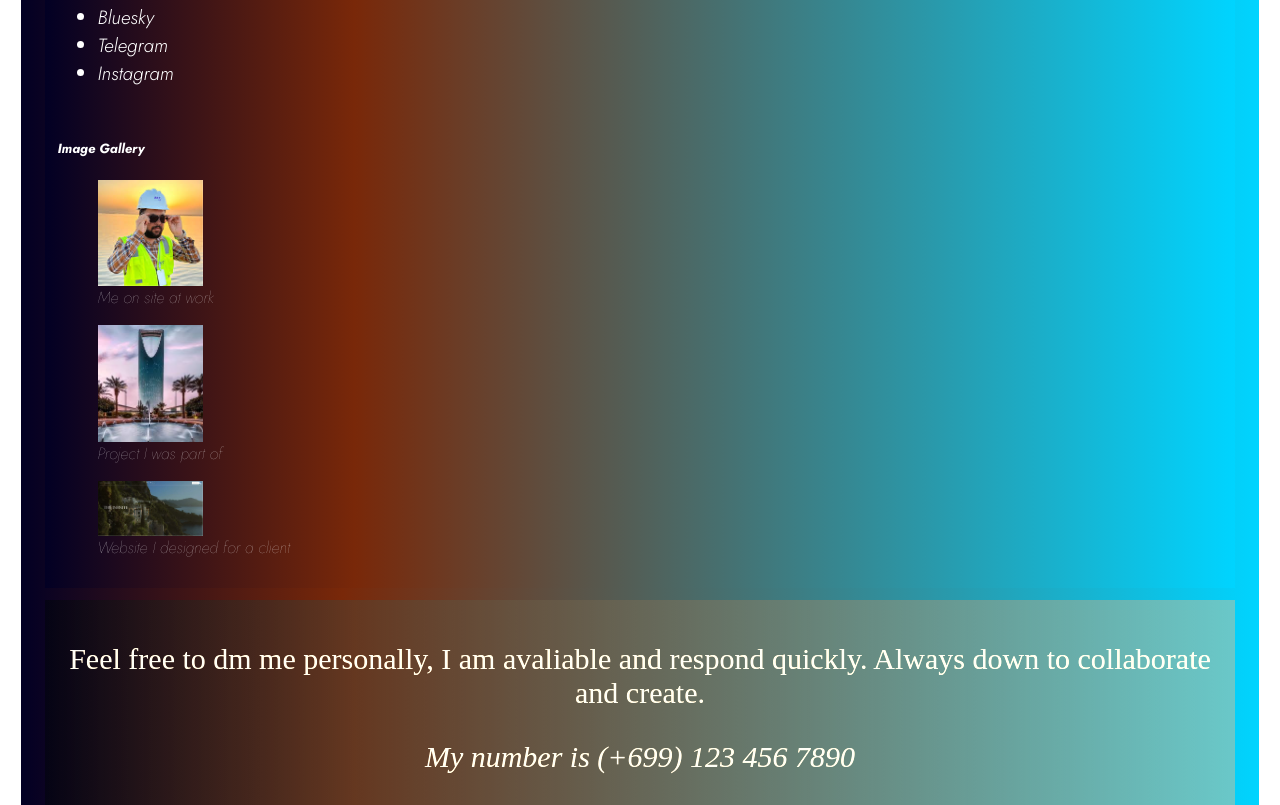
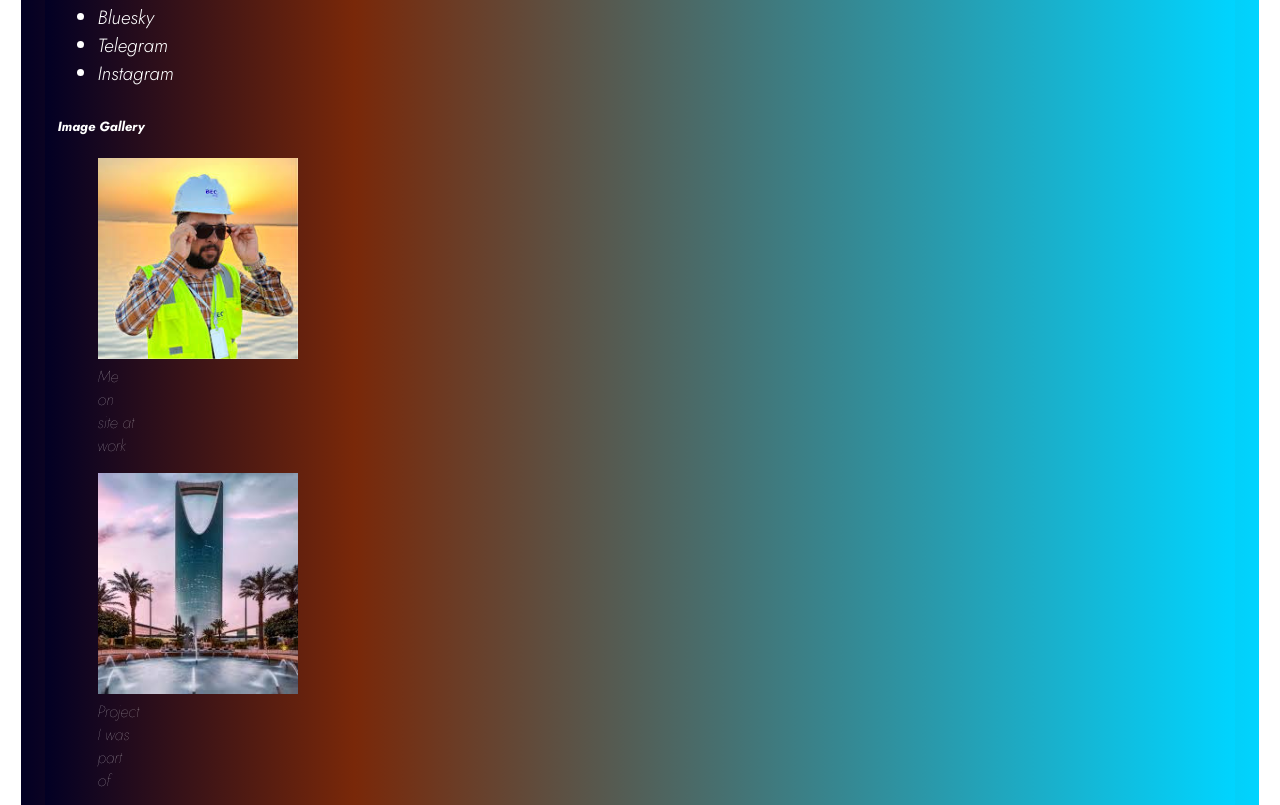
Before and after one commit to UMVdDv/Assignment1, a plain HTML site: page ProfileAssignment.html in a window 1280 px wide. Shown: the part 1085-1890 px from the top of the page. Drawn offline with Linux system fonts and the light colour scheme.

Commit message:
changes
changes

```diff
--- a/ProfileAssignment.html
+++ b/ProfileAssignment.html
@@ -18,7 +18,7 @@
 
                 <!-- Body Area, Displayed -->
             <header>
-                <div class = "box0 p ul jostfont a a:hover hoverScale filtration">
+                <div class = "box0 a a:hover hoverScale filtration p ul jostfont  ">
                     <h1> <b>Hello, I am John Doe </b></h1>
                     <p>
                         Here you will find my contact information, social links, and work that I have been a part of. It is a glance into who I am , what I do, and how I can connect and help you in whatever ventures you endeavor.
@@ -103,7 +103,7 @@
             </div>
 
                 <!-- Sec5 for images -->
-                 <div class = "gallery">
+                 <div class = "images ">
                 <section5 id="images">
                     <h5>Image Gallery</h5>
                         <figure>
@@ -128,7 +128,7 @@
             </main>
 
 
-            <div class = " filtration hoverScale box0 p"><footer>
+            <div class = " filtration hoverScale box0 p em"><footer>
                 <p>
                     Feel free to dm me personally, I am avaliable and respond quickly. Always down to collaborate and create.
                 </p>
--- a/Test.css
+++ b/Test.css
@@ -1,11 +1,13 @@
+
+/* Divisions (boxes)/(sections) */
 div{
     margin: 0%;
     padding: 0%;
 }
 
-
+/* Header/Title/Footer Box */
 .box0{
-    align-items: center;
+        align-items: center;
         text-emphasis: italic;
         text-size-adjust: 30pt;
         width: auto;
@@ -20,7 +22,7 @@ div{
 
 }
 
-
+/* Main Grouping */
 
 .box{
     color: white;
@@ -34,7 +36,7 @@ div{
 }
 
 
-
+/* Properties and Effects */
 a {
     text-decoration: none;
     color: white;
@@ -53,29 +55,32 @@ a:hover {
     font-weight: 10;
     font-style: italic;
 }
-.gallery{
-    display: grid;
-    grid-template-columns: (1, 3fr);
+
+#images{
+    display: auto;
+    grid-template-columns: (3, 1fr);
     gap: 10px;
-    max-width: 25%;
-    max-height:25%;
-}
-.gallery img {
-    width: 50%;
-    height: 50%;
+    max-width: 20%;
+    max-height:20%;
+    width: 10%;
+    height: 10%;
     display: block;
 }
+
 p {
     font-size: 30px;
  }
- ul {
+ ul{
     font-weight: 300;
     font-family:inherit;
     font-size: larger;
  }
- em{
-    stroke-width: 50%;
- }
+
  .filtration{
     filter:sepia(50%)
  }
+
+ #links{
+    text-decoration:none;
+    color: white;
+ }
```
